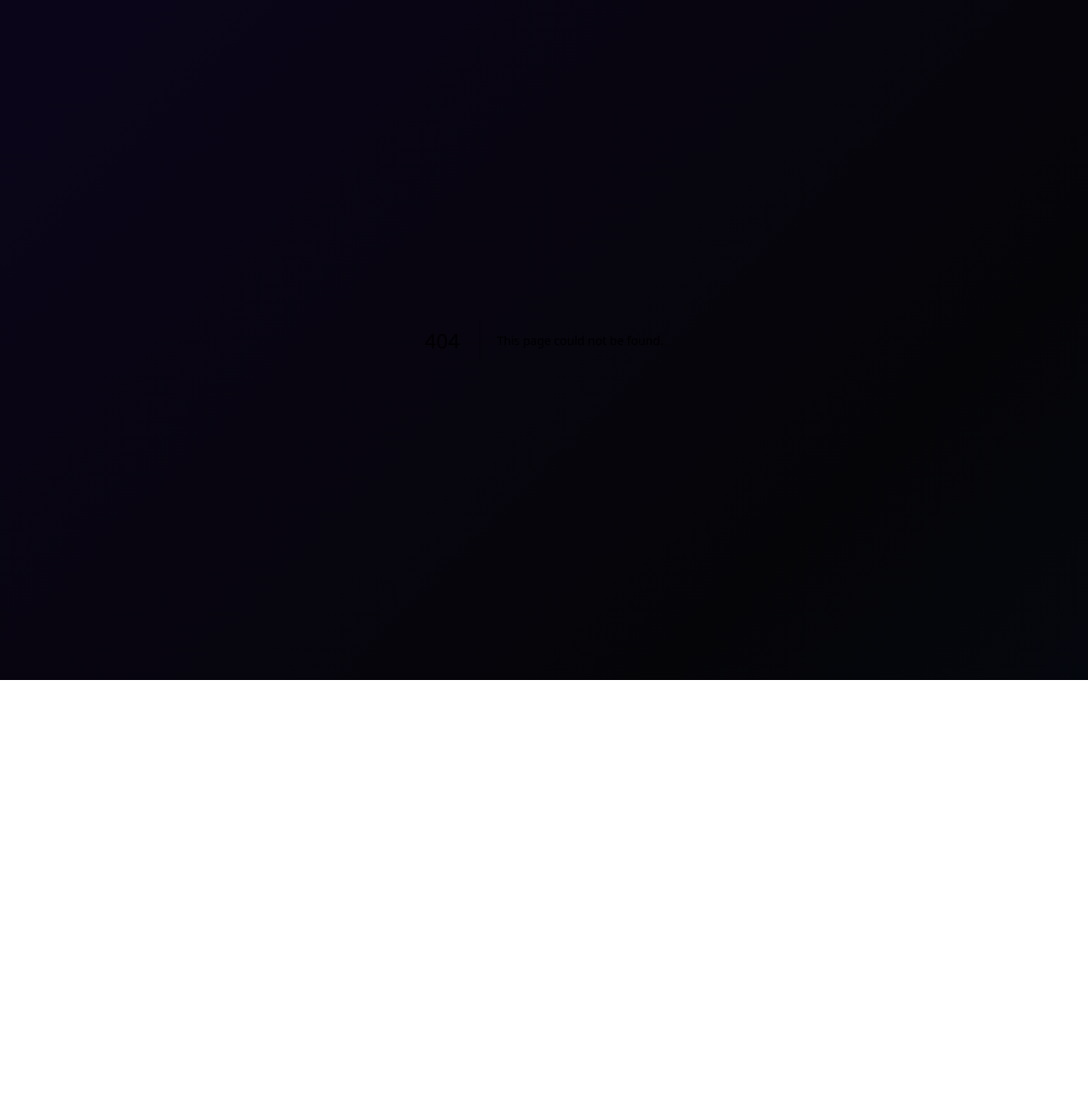
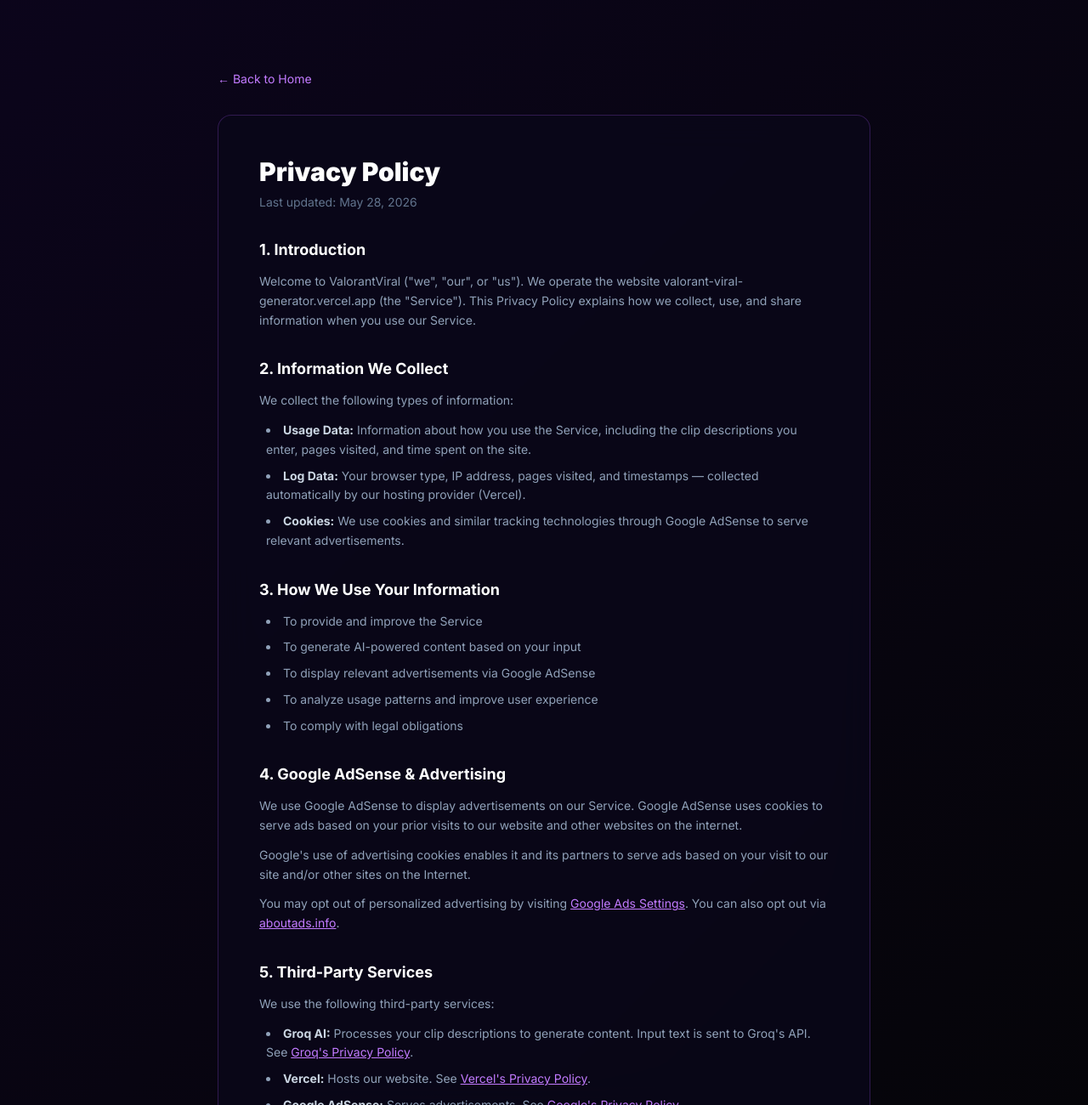
Before and after one commit to Dikshant1408/title-generator, a Next.js app: page /privacy in a window 1280 px wide. Before the commit this address had no page. Shown: the top 1300 px of the page at 85% size. Before the commit the page ends 800 px from the top, so only its background shows below. Built offline with nearby package versions, Linux system fonts and the light colour scheme.

Commit message:
feat: add privacy policy page + fix footer link

```diff
--- /dev/null
+++ b/app/privacy/page.tsx
@@ -0,0 +1,180 @@
+import type { Metadata } from "next";
+import Link from "next/link";
+
+export const metadata: Metadata = {
+  title: "Privacy Policy – ValorantViral",
+  description: "Privacy Policy for ValorantViral AI content generator.",
+};
+
+export default function PrivacyPage() {
+  return (
+    <main className="min-h-screen animated-bg py-20 px-4">
+      <div className="max-w-3xl mx-auto">
+        {/* Back link */}
+        <Link
+          href="/"
+          className="inline-flex items-center gap-2 text-purple-400 hover:text-purple-300 text-sm mb-8 transition-colors"
+        >
+          ← Back to Home
+        </Link>
+
+        <div className="glass-card p-8 sm:p-12">
+          <h1 className="text-3xl font-black text-white mb-2">Privacy Policy</h1>
+          <p className="text-slate-500 text-sm mb-8">
+            Last updated: {new Date().toLocaleDateString("en-US", { year: "numeric", month: "long", day: "numeric" })}
+          </p>
+
+          <div className="space-y-8 text-slate-400 text-sm leading-relaxed">
+
+            <section>
+              <h2 className="text-lg font-bold text-white mb-3">1. Introduction</h2>
+              <p>
+                Welcome to ValorantViral (&quot;we&quot;, &quot;our&quot;, or &quot;us&quot;). We operate the website
+                valorant-viral-generator.vercel.app (the &quot;Service&quot;). This Privacy Policy explains how we
+                collect, use, and share information when you use our Service.
+              </p>
+            </section>
+
+            <section>
+              <h2 className="text-lg font-bold text-white mb-3">2. Information We Collect</h2>
+              <p className="mb-3">We collect the following types of information:</p>
+              <ul className="list-disc list-inside space-y-2 ml-2">
+                <li>
+                  <strong className="text-slate-300">Usage Data:</strong> Information about how you use the Service,
+                  including the clip descriptions you enter, pages visited, and time spent on the site.
+                </li>
+                <li>
+                  <strong className="text-slate-300">Log Data:</strong> Your browser type, IP address, pages visited,
+                  and timestamps — collected automatically by our hosting provider (Vercel).
+                </li>
+                <li>
+                  <strong className="text-slate-300">Cookies:</strong> We use cookies and similar tracking technologies
+                  through Google AdSense to serve relevant advertisements.
+                </li>
+              </ul>
+            </section>
+
+            <section>
+              <h2 className="text-lg font-bold text-white mb-3">3. How We Use Your Information</h2>
+              <ul className="list-disc list-inside space-y-2 ml-2">
+                <li>To provide and improve the Service</li>
+                <li>To generate AI-powered content based on your input</li>
+                <li>To display relevant advertisements via Google AdSense</li>
+                <li>To analyze usage patterns and improve user experience</li>
+                <li>To comply with legal obligations</li>
+              </ul>
+            </section>
+
+            <section>
+              <h2 className="text-lg font-bold text-white mb-3">4. Google AdSense & Advertising</h2>
+              <p className="mb-3">
+                We use Google AdSense to display advertisements on our Service. Google AdSense uses cookies to serve
+                ads based on your prior visits to our website and other websites on the internet.
+              </p>
+              <p className="mb-3">
+                Google&apos;s use of advertising cookies enables it and its partners to serve ads based on your visit
+                to our site and/or other sites on the Internet.
+              </p>
+              <p>
+                You may opt out of personalized advertising by visiting{" "}
+                <a
+                  href="https://www.google.com/settings/ads"
+                  target="_blank"
+                  rel="noopener noreferrer"
+                  className="text-purple-400 hover:text-purple-300 underline"
+                >
+                  Google Ads Settings
+                </a>
+                . You can also opt out via{" "}
+                <a
+                  href="https://www.aboutads.info"
+                  target="_blank"
+                  rel="noopener noreferrer"
+                  className="text-purple-400 hover:text-purple-300 underline"
+                >
+                  aboutads.info
+                </a>
+                .
+              </p>
+            </section>
+
+            <section>
+              <h2 className="text-lg font-bold text-white mb-3">5. Third-Party Services</h2>
+              <p className="mb-3">We use the following third-party services:</p>
+              <ul className="list-disc list-inside space-y-2 ml-2">
+                <li>
+                  <strong className="text-slate-300">Groq AI:</strong> Processes your clip descriptions to generate
+                  content. Input text is sent to Groq&apos;s API. See{" "}
+                  <a href="https://groq.com/privacy" target="_blank" rel="noopener noreferrer" className="text-purple-400 hover:text-purple-300 underline">
+                    Groq&apos;s Privacy Policy
+                  </a>.
+                </li>
+                <li>
+                  <strong className="text-slate-300">Vercel:</strong> Hosts our website. See{" "}
+                  <a href="https://vercel.com/legal/privacy-policy" target="_blank" rel="noopener noreferrer" className="text-purple-400 hover:text-purple-300 underline">
+                    Vercel&apos;s Privacy Policy
+                  </a>.
+                </li>
+                <li>
+                  <strong className="text-slate-300">Google AdSense:</strong> Serves advertisements. See{" "}
+                  <a href="https://policies.google.com/privacy" target="_blank" rel="noopener noreferrer" className="text-purple-400 hover:text-purple-300 underline">
+                    Google&apos;s Privacy Policy
+                  </a>.
+                </li>
+              </ul>
+            </section>
+
+            <section>
+              <h2 className="text-lg font-bold text-white mb-3">6. Data Retention</h2>
+              <p>
+                We do not store the clip descriptions or generated content on our servers. All AI generation happens
+                in real-time and is not saved. Log data is retained by Vercel per their data retention policy.
+              </p>
+            </section>
+
+            <section>
+              <h2 className="text-lg font-bold text-white mb-3">7. Children&apos;s Privacy</h2>
+              <p>
+                Our Service is not directed to children under 13. We do not knowingly collect personal information
+                from children under 13. If you believe we have collected such information, please contact us.
+              </p>
+            </section>
+
+            <section>
+              <h2 className="text-lg font-bold text-white mb-3">8. Your Rights</h2>
+              <p className="mb-3">Depending on your location, you may have the right to:</p>
+              <ul className="list-disc list-inside space-y-2 ml-2">
+                <li>Access the personal data we hold about you</li>
+                <li>Request deletion of your personal data</li>
+                <li>Opt out of personalized advertising</li>
+                <li>Lodge a complaint with a supervisory authority</li>
+              </ul>
+            </section>
+
+            <section>
+              <h2 className="text-lg font-bold text-white mb-3">9. Changes to This Policy</h2>
+              <p>
+                We may update this Privacy Policy from time to time. We will notify you of any changes by posting
+                the new Privacy Policy on this page with an updated date.
+              </p>
+            </section>
+
+            <section>
+              <h2 className="text-lg font-bold text-white mb-3">10. Contact Us</h2>
+              <p>
+                If you have any questions about this Privacy Policy, please contact us at{" "}
+                <span className="text-purple-400">valorantviral@gmail.com</span>.
+              </p>
+            </section>
+
+          </div>
+        </div>
+
+        {/* Footer note */}
+        <p className="text-center text-xs text-slate-700 mt-6">
+          VALORANT is a trademark of Riot Games. ValorantViral is not affiliated with Riot Games.
+        </p>
+      </div>
+    </main>
+  );
+}
--- a/components/Footer.tsx
+++ b/components/Footer.tsx
@@ -91,7 +91,7 @@
             Built with <Heart className="w-3.5 h-3.5 text-pink-500 fill-current" /> for Valorant creators
           </p>
           <div className="flex items-center gap-4">
-            <a href="#" className="hover:text-purple-400 transition-colors">Privacy</a>
+            <a href="/privacy" className="hover:text-purple-400 transition-colors">Privacy</a>
             <a href="#" className="hover:text-purple-400 transition-colors">Terms</a>
           </div>
         </div>
```
